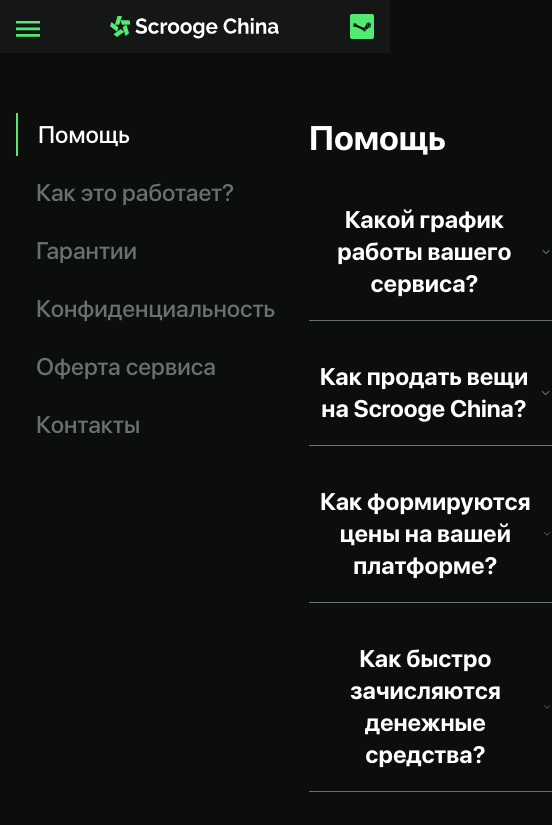
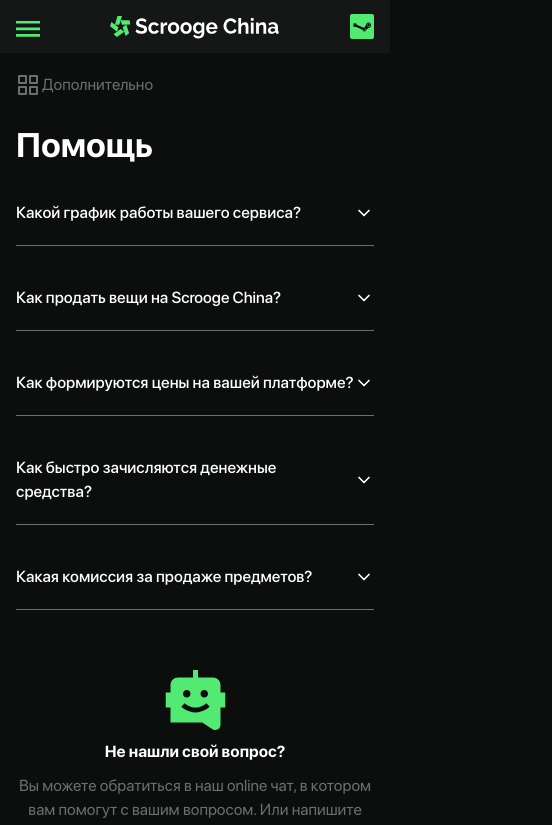
Before and after one commit to Alirahmon777/scrooge-china, a React (Vite) app: page /en/help in a window 390 px wide. Shown: the top 825 px of the page, 552 px wide, since content can reach past the window. Built offline with nearby package versions, Linux system fonts and the light colour scheme.

Commit message:
help-layout

```diff
--- a/src/components/help/HelpAccordion.tsx
+++ b/src/components/help/HelpAccordion.tsx
@@ -15,9 +15,12 @@
       <motion.button
         initial={false}
         onClick={() => setExpanded(isOpen ? false : idx)}
-        className={cn('cursor-pointer text-white text-2xl font-bold w-full flex items-center justify-between', {
-          'text-success': isOpen,
-        })}
+        className={cn(
+          'cursor-pointer text-white text-left sm:text-2xl font-medium sm:font-bold w-full flex items-center justify-between',
+          {
+            'text-success': isOpen,
+          }
+        )}
       >
         <h3>{title}</h3>
         <svg
@@ -26,13 +29,15 @@
           viewBox='0 0 24 24'
           fill='none'
           xmlns='http://www.w3.org/2000/svg'
-          className={cn('transition-transform duration-200 ease-in-out', { 'rotate-180': isOpen })}
+          className={cn('transition-transform duration-200 ease-in-out min-w-5 w-5 h-5 mobile:w-6 mobile:h-6', {
+            'rotate-180': isOpen,
+          })}
         >
           <g id='chevron-down'>
             <path
               id='Vector'
               d='M6 9L12 15L18 9'
-              className={isOpen ? 'stroke-success' : 'stroke-gray'}
+              className={isOpen ? 'stroke-success' : 'stroke-white'}
               strokeWidth='2'
               strokeLinecap='round'
               strokeLinejoin='round'
@@ -57,7 +62,7 @@
             <motion.p
               variants={{ collapsed: { scale: 0.8 }, open: { scale: 1 } }}
               transition={{ duration: 0.4 }}
-              className='content-placeholder text-2xl text-gray'
+              className='content-placeholder sm:text-2xl text-gray'
               dangerouslySetInnerHTML={{
                 __html: DOMPurify.sanitize(content, { ALLOWED_ATTR: ['class'] }),
               }}
--- /dev/null
+++ b/src/components/layout/HelpLayoutNav.tsx
@@ -0,0 +1,64 @@
+import { cn } from '@/lib/utils';
+import { Dispatch, SetStateAction } from 'react';
+import { useTranslation } from 'react-i18next';
+import { NavLink } from 'react-router-dom';
+import { useLocation } from 'react-router-dom';
+
+interface IProps {
+  setShowMenu: Dispatch<SetStateAction<boolean>>;
+}
+
+const HelpLayoutNav = ({ setShowMenu }: IProps) => {
+  const { pathname } = useLocation();
+  const {
+    i18n: { language: lang },
+  } = useTranslation();
+
+  const help_nav = [
+    {
+      name: 'Помощь',
+      path: `/${lang}/help`,
+    },
+    {
+      name: 'Как это работает?',
+      path: `/${lang}/help/how-it-works`,
+    },
+    {
+      name: 'Гарантии',
+      path: `/${lang}/help/guarantees`,
+    },
+    {
+      name: 'Конфиденциальность',
+      path: `/${lang}/help/privacy`,
+    },
+    {
+      name: 'Оферта сервиса',
+      path: `/${lang}/help/terms`,
+    },
+    {
+      name: 'Контакты',
+      path: `/${lang}/contacts`,
+    },
+  ];
+  return (
+    <ul className='flex flex-col gap-[15px]'>
+      {help_nav.map(({ path, name }, idx) => (
+        <li className='text-2xl font-medium ' key={idx}>
+          <NavLink
+            to={path}
+            onClick={() => {
+              setShowMenu(false);
+            }}
+            className={cn('text-gray pl-5 py-[5.5px] block', {
+              'text-white border-l-success border-l-2': pathname == path,
+            })}
+          >
+            {name}
+          </NavLink>
+        </li>
+      ))}
+    </ul>
+  );
+};
+
+export default HelpLayoutNav;
--- a/src/layout/HelpLayout.tsx
+++ b/src/layout/HelpLayout.tsx
@@ -1,63 +1,69 @@
-import { cn } from '@/lib/utils';
+import HelpLayoutNav from '@components/layout/HelpLayoutNav';
+import Button from '@components/ui/Button';
+import logo from '@svgs/layout/footer-logo.svg';
+import close from '@svgs/layout/close.svg';
+import moreIcon from '@svgs/help/more.svg';
 import { IChildProps } from '@/types/interfaces';
-import { useTranslation } from 'react-i18next';
-import { NavLink, useLocation } from 'react-router-dom';
 import { Outlet } from 'react-router-dom';
+import { useMediaQuery } from 'usehooks-ts';
+import { AnimatePresence, motion } from 'framer-motion';
+import { useEffect, useState } from 'react';
+import { useLockedBody } from 'usehooks-ts';
 
 interface IProps extends Partial<IChildProps> {
   hasChildren?: boolean;
 }
 const HelpLayout = ({ hasChildren, children }: IProps) => {
-  const { pathname } = useLocation();
-  const {
-    i18n: { language: lang },
-  } = useTranslation();
+  const notTablet = useMediaQuery('(min-width: 1024px)');
+  const [showMenu, setShowMenu] = useState<boolean>(false);
+  const [_, setLocked] = useLockedBody(false, 'root');
 
-  const help_nav = [
-    {
-      name: 'Помощь',
-      path: `/${lang}/help`,
-    },
-    {
-      name: 'Как это работает?',
-      path: `/${lang}/help/how-it-works`,
-    },
-    {
-      name: 'Гарантии',
-      path: `/${lang}/help/guarantees`,
-    },
-    {
-      name: 'Конфиденциальность',
-      path: `/${lang}/help/privacy`,
-    },
-    {
-      name: 'Оферта сервиса',
-      path: `/${lang}/help/terms`,
-    },
-    {
-      name: 'Контакты',
-      path: `/${lang}/contacts`,
-    },
-  ];
+  useEffect(() => {
+    if (!showMenu) {
+      setLocked(false);
+    }
+  }, [showMenu]);
 
   return (
-    <div className='container flex mt-[60px] items-start gap-[23px] mb-[60px]'>
-      <aside className='min-w-[270px] sticky top-5'>
-        <ul className='flex flex-col gap-[15px] '>
-          {help_nav.map(({ path, name }, idx) => (
-            <li className='text-2xl font-medium ' key={idx}>
-              <NavLink
-                to={path}
-                className={cn('text-gray pl-5 py-[5.5px] block', {
-                  'text-white border-l-success border-l-2': pathname == path,
-                })}
+    <div className='container flex mt-5 lg:mt-[60px] gap-[23px] mb-10 lg:mb-[60px] flex-col lg:flex-row'>
+      <AnimatePresence>
+        {showMenu && (
+          <motion.aside
+            className='min-w-[270px] max-lg:py-5 fixed h-full max-lg:overflow-y-auto lg:sticky top-0 left-0 lg:left-auto lg:top-5 max-lg:bg-header max-lg:px-5'
+            initial={notTablet ? false : { x: -400 }}
+            animate={notTablet ? false : { x: 0 }}
+            exit={notTablet ? undefined : { x: -400 }}
+            transition={{ duration: 0.5, ease: 'easeInOut' }}
+          >
+            <div className='flex justify-between items-center mb-10'>
+              <img src={logo} alt='menu logo' width={40} />
+              <button
+                onClick={() => {
+                  setShowMenu(false);
+                  setLocked(false);
+                }}
               >
-                {name}
-              </NavLink>
-            </li>
-          ))}
-        </ul>
-      </aside>
+                <img src={close} alt='close icon' width={40} />
+              </button>
+            </div>
+            <HelpLayoutNav setShowMenu={setShowMenu} />
+          </motion.aside>
+        )}
+      </AnimatePresence>
+
+      {!notTablet && (
+        <div>
+          <Button
+            leftIcon={moreIcon}
+            onClick={() => {
+              setShowMenu(true);
+              setLocked(true);
+            }}
+            className='bg-transparent gap-0.5 [&_p]:text-gray font-normal'
+            label='Дополнительно'
+          />
+        </div>
+      )}
       <Outlet />
       {hasChildren && children}
     </div>
--- a/src/pages/help/page.tsx
+++ b/src/pages/help/page.tsx
@@ -10,7 +10,7 @@
   const [expanded, setExpanded] = useState<false | number | null>(null);
   return (
     <section className='flex-grow'>
-      <h2 className='font-bold text-white mb-[40px]'>Помощь</h2>
+      <h2 className='font-bold text-white mb-[30px] lg:mb-[40px]'>Помощь</h2>
 
       <div className='flex flex-col items-center gap-[60px]'>
         <div className='flex flex-col gap-10 w-full'>
@@ -27,16 +27,16 @@
         </div>
         <div className='flex flex-col items-center max-w-[470px] text-center gap-[10px]'>
           <img src={chatBotIcon} alt='chatbot icon' />
-          <h3 className='text-2xl font-bold'>Не нашли свой вопрос?</h3>
-          <p className='text-gray text-2xl'>
+          <h3 className='sm:text-xl lg:text-2xl font-bold'>Не нашли свой вопрос?</h3>
+          <p className='text-gray sm:text-xl lg:text-2xl'>
             Вы можете обратиться в наш online чат, в котором вам помогут с вашим вопросом. Или напишите нам в Telegram
           </p>
-          <div className='flex gap-[30px] font-bold'>
-            <Button label='Чат' leftIcon={commentAltIcon} className='py-[14px] px-6 rounded-[10px] gap-2' />
+          <div className='flex flex-grow w-full gap-[10px] justify-between mobile:justify-center mobile:gap-[30px] font-bold items-center'>
+            <Button label='Чат' leftIcon={commentAltIcon} className='py-2 lg:py-[14px] px-6 rounded-[10px] gap-2' />
             <Button
               label='Телеграм'
               leftIcon={telegramIcon}
-              className='py-[14px] px-6 bg-header [&_p]:text-white rounded-[10px] gap-2'
+              className='py-2 lg:py-[14px] px-6 bg-header [&_p]:text-white rounded-[10px] gap-2'
             />
           </div>
         </div>
```
